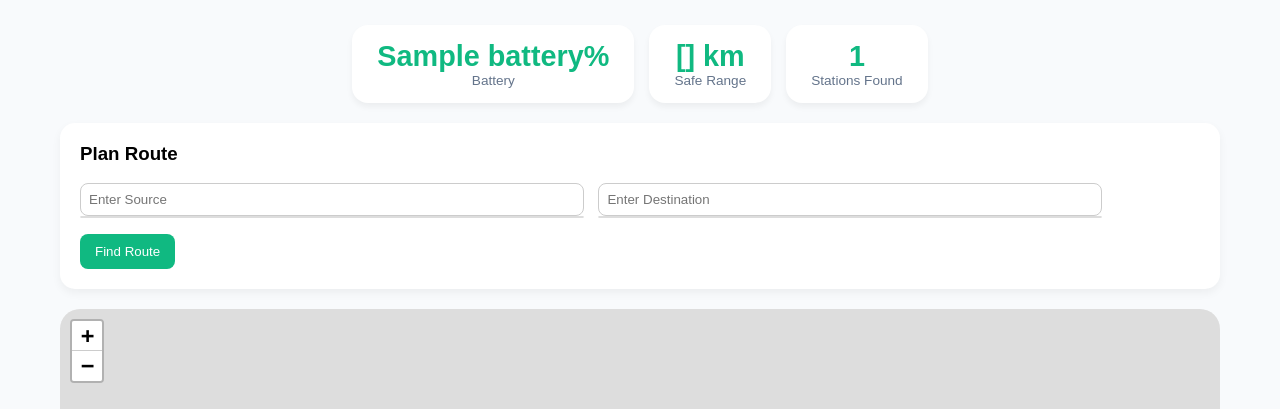
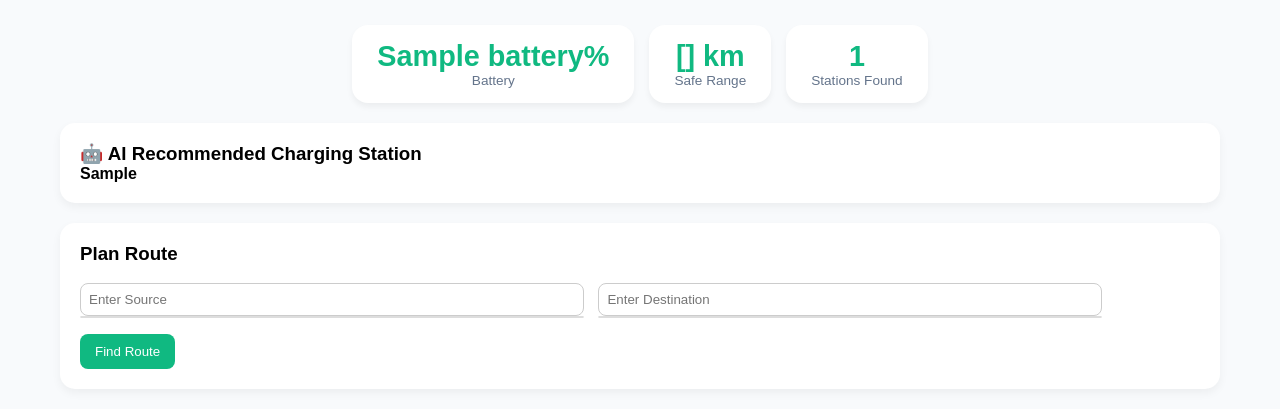
Before and after one commit to Kaibalya-Mohanty/EV-Charging-Station-Finder, a Flask app: template templates/result.html in a window 1280 px wide. Shown: the part 136-545 px from the top of the page. Run offline with Flask 3, Linux system fonts and the light colour scheme; the template is opened without the code that fills it: most values are stand-ins (such as "Sample title", 1, 10 or a date in 2020).

Commit message:
result.html

```diff
--- a/templates/result.html
+++ b/templates/result.html
@@ -111,6 +111,7 @@
             <div class="stat-val">{{ battery }}%</div>
             <div class="stat-label">Battery</div>
         </div>
+
         <div class="stat">
             <div class="stat-val">{{ max_range }} km</div>
             <div class="stat-label">Safe Range</div>
@@ -119,6 +120,11 @@
             <div class="stat-val">{{ stations|length }}</div>
             <div class="stat-label">Stations Found</div>
         </div>
+    </div>
+    <!-- AI RECOMMENDATION -->
+    <div class="route-box">
+         <h3>🤖 AI Recommended Charging Station</h3>
+        <p><b>{{ ai_station }}</b></p>
     </div>
 
     <!-- ROUTE BOX -->
```
